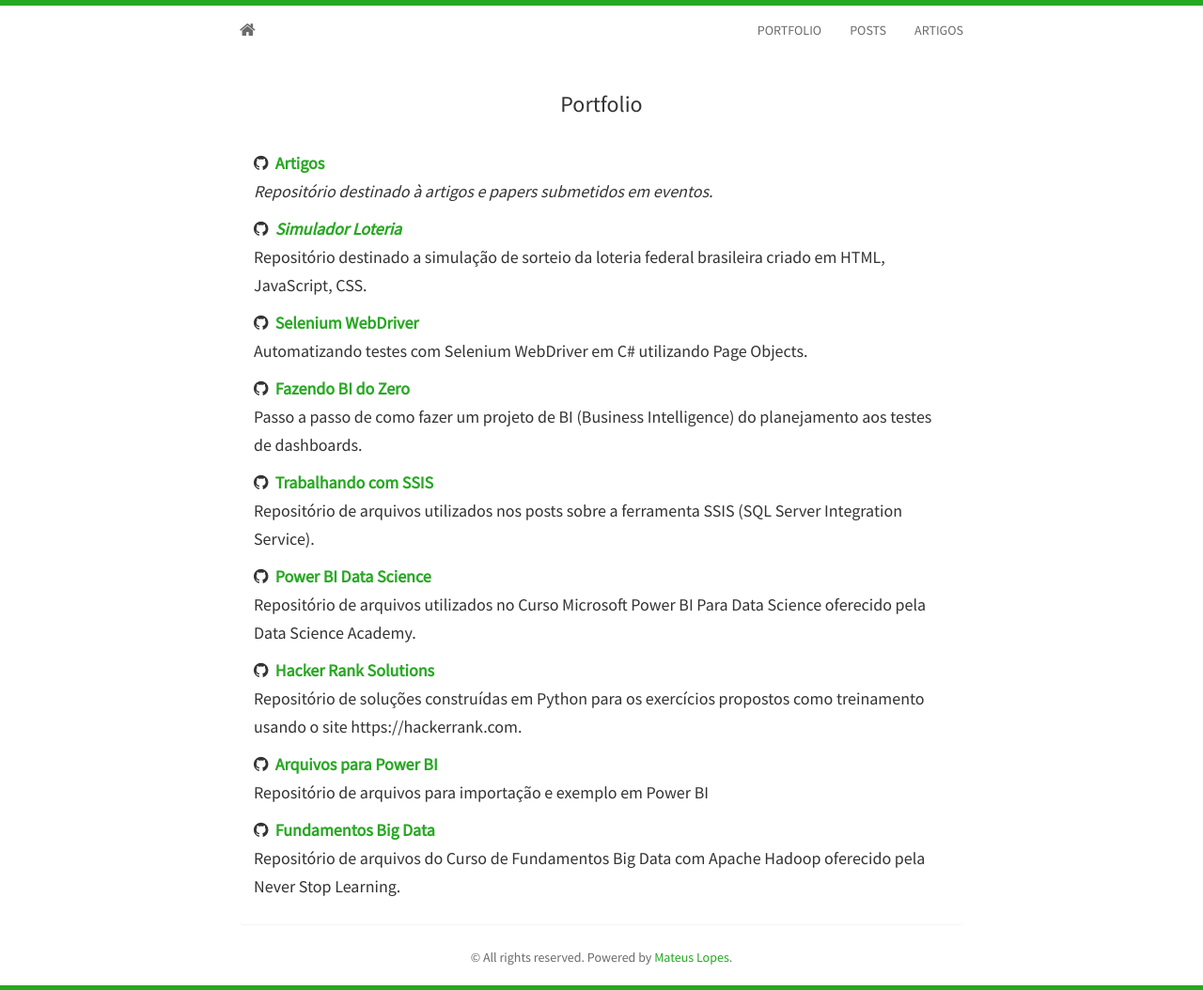
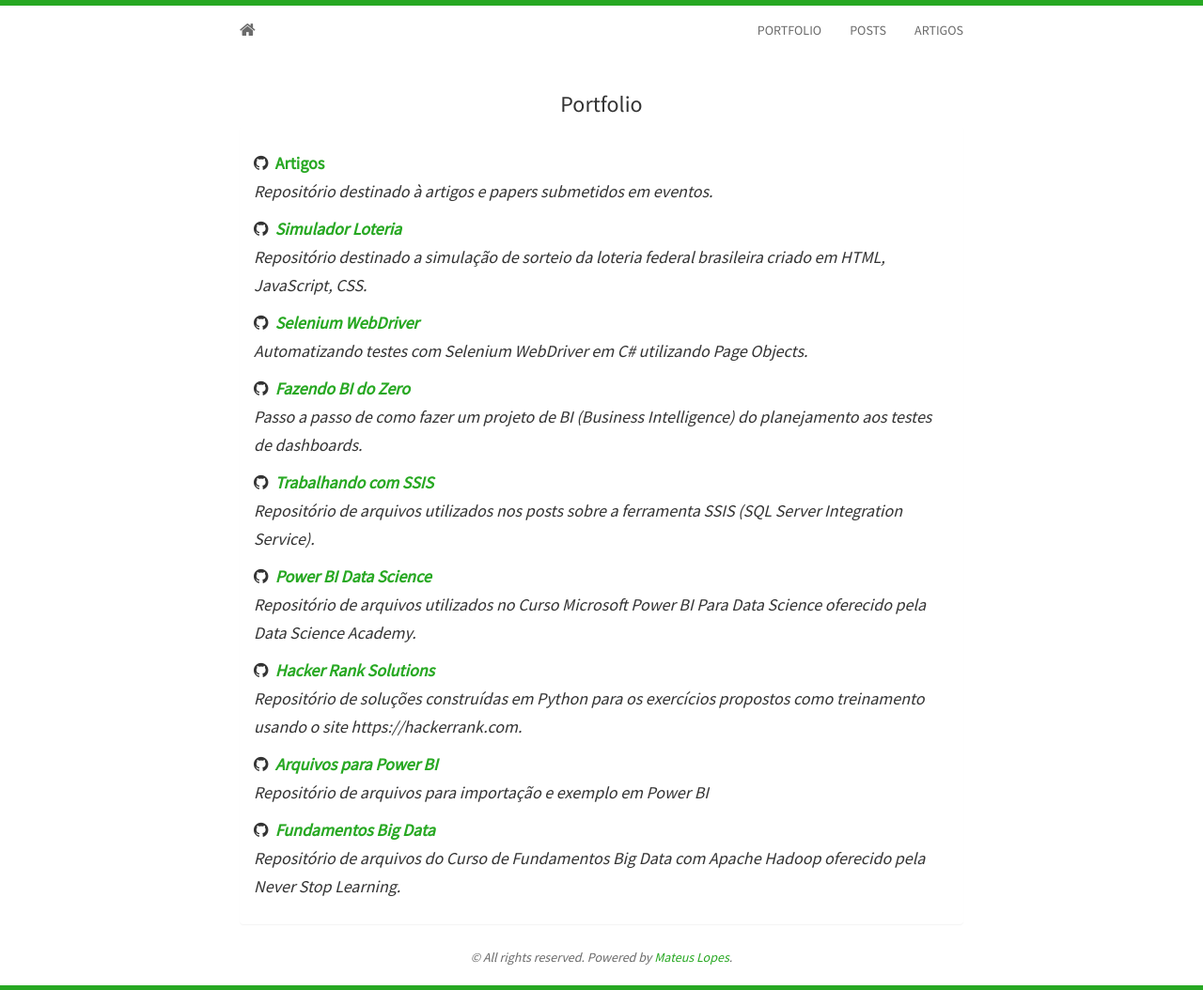
Before and after one commit to mateusbtlopes/mateusbtlopes.github.io, a Jekyll site: the page built from portfolio.html, in a window 1280 px wide. Shown: the whole page at 94% size. Built offline with Jekyll 4.4.1, drawn with Linux system fonts in a browser that asks for light colours; nearby versions of some CDN libraries.

Commit message:
Update portfólio.html

```diff
--- a/_includes/portfolio.html
+++ b/_includes/portfolio.html
@@ -8,35 +8,35 @@
 			<p>Repositório destinado à artigos e papers submetidos em eventos.</p>
 		</h5>
 		<h5>
-			<i class="fa fa-github"></i>&nbsp;&nbsp;<strong><a href="https://github.com/mateusblopes/simuladorLoteria" target="_blank">Simulador Loteria</a></strong></i>
+			<i class="fa fa-github"></i>&nbsp;&nbsp;<strong><a href="https://github.com/mateusblopes/simuladorLoteria" target="_blank">Simulador Loteria</a></strong><i>
 			<p>Repositório destinado a simulação de sorteio da loteria federal brasileira criado em HTML, JavaScript, CSS.</p>
 		</h5>
 		<h5>
-			<i class="fa fa-github"></i>&nbsp;&nbsp;<strong><a href="https://github.com/mateusblopes/selenium-webdriver" target="_blank">Selenium WebDriver</a></strong></i>
+			<i class="fa fa-github"></i>&nbsp;&nbsp;<strong><a href="https://github.com/mateusblopes/selenium-webdriver" target="_blank">Selenium WebDriver</a></strong><i>
 			<p>Automatizando testes com Selenium WebDriver em C# utilizando Page Objects.</p>
 		</h5>
 		<h5>
-			<i class="fa fa-github"></i>&nbsp;&nbsp;<strong><a href="https://github.com/mateusblopes/fazendo-bi-do-zero" target="_blank">Fazendo BI do Zero</a></strong></i>
+			<i class="fa fa-github"></i>&nbsp;&nbsp;<strong><a href="https://github.com/mateusblopes/fazendo-bi-do-zero" target="_blank">Fazendo BI do Zero</a></strong><i>
 			<p>Passo a passo de como fazer um projeto de BI (Business Intelligence) do planejamento aos testes de dashboards.</p>
 		</h5>
 		<h5>
-			<i class="fa fa-github"></i>&nbsp;&nbsp;<strong><a href="https://github.com/mateusblopes/trabalhando-com-ssis" target="_blank">Trabalhando com SSIS</a></strong></i>
+			<i class="fa fa-github"></i>&nbsp;&nbsp;<strong><a href="https://github.com/mateusblopes/trabalhando-com-ssis" target="_blank">Trabalhando com SSIS</a></strong><i>
 			<p>Repositório de arquivos utilizados nos posts sobre a ferramenta SSIS (SQL Server Integration Service).</p>
 		</h5>
 		<h5>
-			<i class="fa fa-github"></i>&nbsp;&nbsp;<strong><a href="https://github.com/mateusblopes/PowerBI-DataScience" target="_blank">Power BI Data Science</a></strong></i>
+			<i class="fa fa-github"></i>&nbsp;&nbsp;<strong><a href="https://github.com/mateusblopes/PowerBI-DataScience" target="_blank">Power BI Data Science</a></strong><i>
 			<p>Repositório de arquivos utilizados no Curso Microsoft Power BI Para Data Science oferecido pela Data Science Academy.</p>
 		</h5>
 		<h5>
-			<i class="fa fa-github"></i>&nbsp;&nbsp;<strong><a href="https://github.com/mateusblopes/hackerranksolutions" target="_blank">Hacker Rank Solutions</a></strong></i>
+			<i class="fa fa-github"></i>&nbsp;&nbsp;<strong><a href="https://github.com/mateusblopes/hackerranksolutions" target="_blank">Hacker Rank Solutions</a></strong><i>
 			<p>Repositório de soluções construídas em Python para os exercícios propostos como treinamento usando o site https://hackerrank.com.</p>
 		</h5>
 		<h5>
-			<i class="fa fa-github"></i>&nbsp;&nbsp;<strong><a href="https://github.com/mateusblopes/arquivosparapowerbi" target="_blank">Arquivos para Power BI</a></strong></i>
+			<i class="fa fa-github"></i>&nbsp;&nbsp;<strong><a href="https://github.com/mateusblopes/arquivosparapowerbi" target="_blank">Arquivos para Power BI</a></strong><i>
 			<p>Repositório de arquivos para importação e exemplo em Power BI</p>
 		</h5>
 		<h5>
-			<i class="fa fa-github"></i>&nbsp;&nbsp;<strong><a href="https://github.com/mateusblopes/fundamentos-big-data" target="_blank">Fundamentos Big Data</a></strong></i>
+			<i class="fa fa-github"></i>&nbsp;&nbsp;<strong><a href="https://github.com/mateusblopes/fundamentos-big-data" target="_blank">Fundamentos Big Data</a></strong><i>
 			<p>Repositório de arquivos do Curso de Fundamentos Big Data com Apache Hadoop oferecido pela Never Stop Learning.</p>
 		</h5>
     </div>
```
